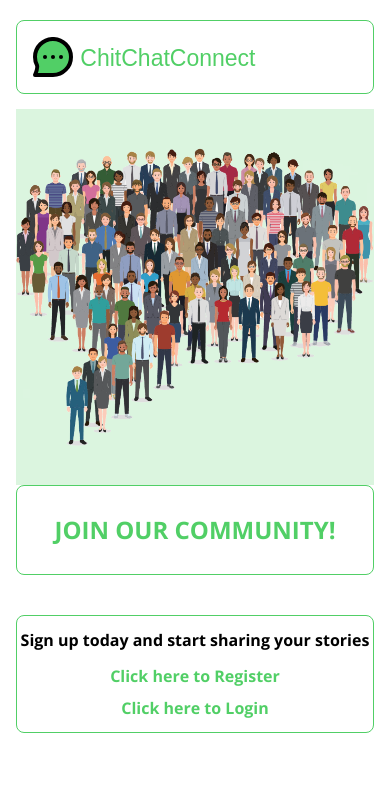
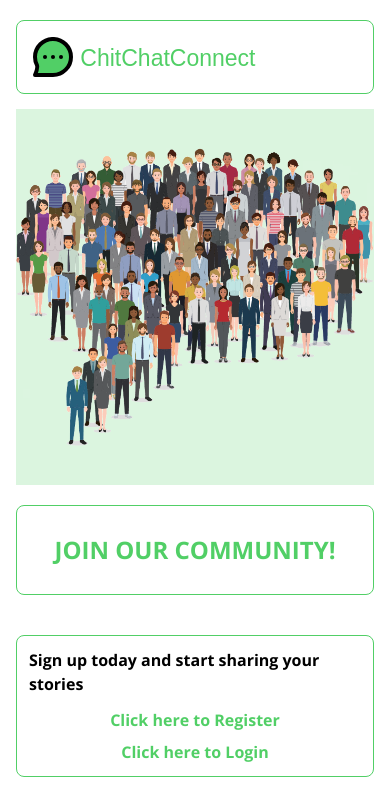
Before and after one commit to bojan-ilic/chit-chat-connect-frontend, a React (Create React App) app: page / in a window 390 px wide. Shown: the top 811 px of the page. Built offline with nearby package versions, Linux system fonts and the light colour scheme; no server answers.

Commit message:
style: Update 'Home.jsx' to improve image responsiveness and style text content

```diff
--- a/src/pages/Home/Home.jsx
+++ b/src/pages/Home/Home.jsx
@@ -31,22 +31,26 @@ const Home = () => {
             <div className="mb-[23px] mt-[15px] grid grid-cols-1 lg:mt-[53px] lg:grid-cols-2 lg:gap-2">
                 {/* Container for the home page image */}
                 <div>
-                    <img src={HomePage} alt="A welcoming community" />
+                    <img
+                        src={HomePage}
+                        alt="A welcoming community"
+                        className="h-auto w-full object-cover"
+                    />
                 </div>
                 {/* Container for the textual content next to the image */}
-                <div className="lg:ml-[26px]">
+                <div className="mt-5 lg:ml-[26px] lg:mt-0">
                     {/* Conditional rendering based on whether the user is logged in or not */}
                     {isLoggedIn ? (
                         // Content displayed to logged-in users
                         <>
                             {/* Welcome message for returning users */}
                             <div className="border-primary flex h-[90px] items-center justify-center rounded-lg border ">
-                                <h2 className="text-primary text-[24px] font-bold uppercase ">
+                                <h2 className="text-primary p-2.5 text-[24px] font-bold uppercase">
                                     Welcome back!
                                 </h2>
                             </div>
                             {/* Section encouraging users to explore new posts and view their profile */}
-                            <div className="border-primary mt-10 flex flex-col items-center justify-center rounded-lg border pb-3 pt-3 text-[16px] font-bold ">
+                            <div className="border-primary mt-10 flex flex-col items-center justify-center rounded-lg border p-3 text-[16px] font-bold ">
                                 <p>Explore what's new today</p>
                                 <ul className="mt-3 flex flex-col items-center">
                                     {/* Link to the latest posts */}
@@ -69,12 +73,12 @@ const Home = () => {
                         <>
                             {/* A message inviting visitors to join the community */}
                             <div className="border-primary flex h-[90px] items-center justify-center rounded-lg border ">
-                                <h2 className="text-primary text-[24px] font-bold uppercase">
+                                <h2 className="text-primary p-2.5 text-[24px] font-bold uppercase">
                                     Join Our Community!
                                 </h2>
                             </div>
                             {/*Section encouraging visitors to sign up or log in */}
-                            <div className="border-primary mt-10 flex flex-col items-center justify-center rounded-lg border pb-3 pt-3 text-[16px] font-bold ">
+                            <div className="border-primary mt-10 flex flex-col items-center justify-center rounded-lg border p-3 text-[16px] font-bold ">
                                 <p>
                                     Sign up today and start sharing your stories
                                 </p>
```
